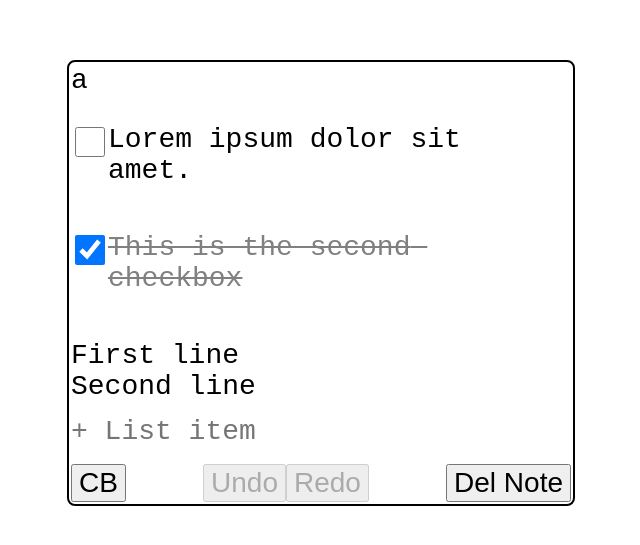
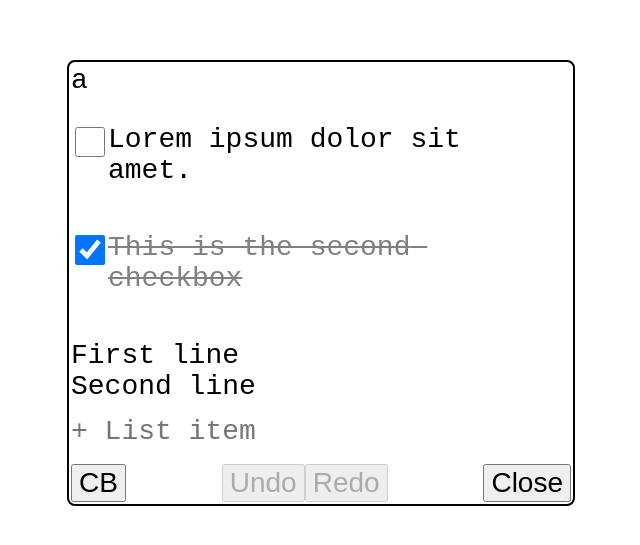
Before and after one commit to AdityaAnuragi/notes-app, a React (Vite) app: page / in a window 1280 px wide. Shown: the part 117-662 px from the top of the page, without its empty margins (319-959 px from the left). Built offline with nearby package versions, Linux system fonts and the light colour scheme.

Commit message:
changed button description from 'Del note' to 'Close'

```diff
--- a/src/App.jsx
+++ b/src/App.jsx
@@ -315,7 +315,7 @@ function App() {
             <button onClick={handleUndo} disabled={pointer * -1 === filteredHistory.current.length} >Undo</button>
             <button onClick={handleRedo} disabled={pointer === -1} >Redo</button>
           </div>
-          <button>Del Note</button>
+          <button>Close</button>
         </footer>
       </div>
     </div>
```
